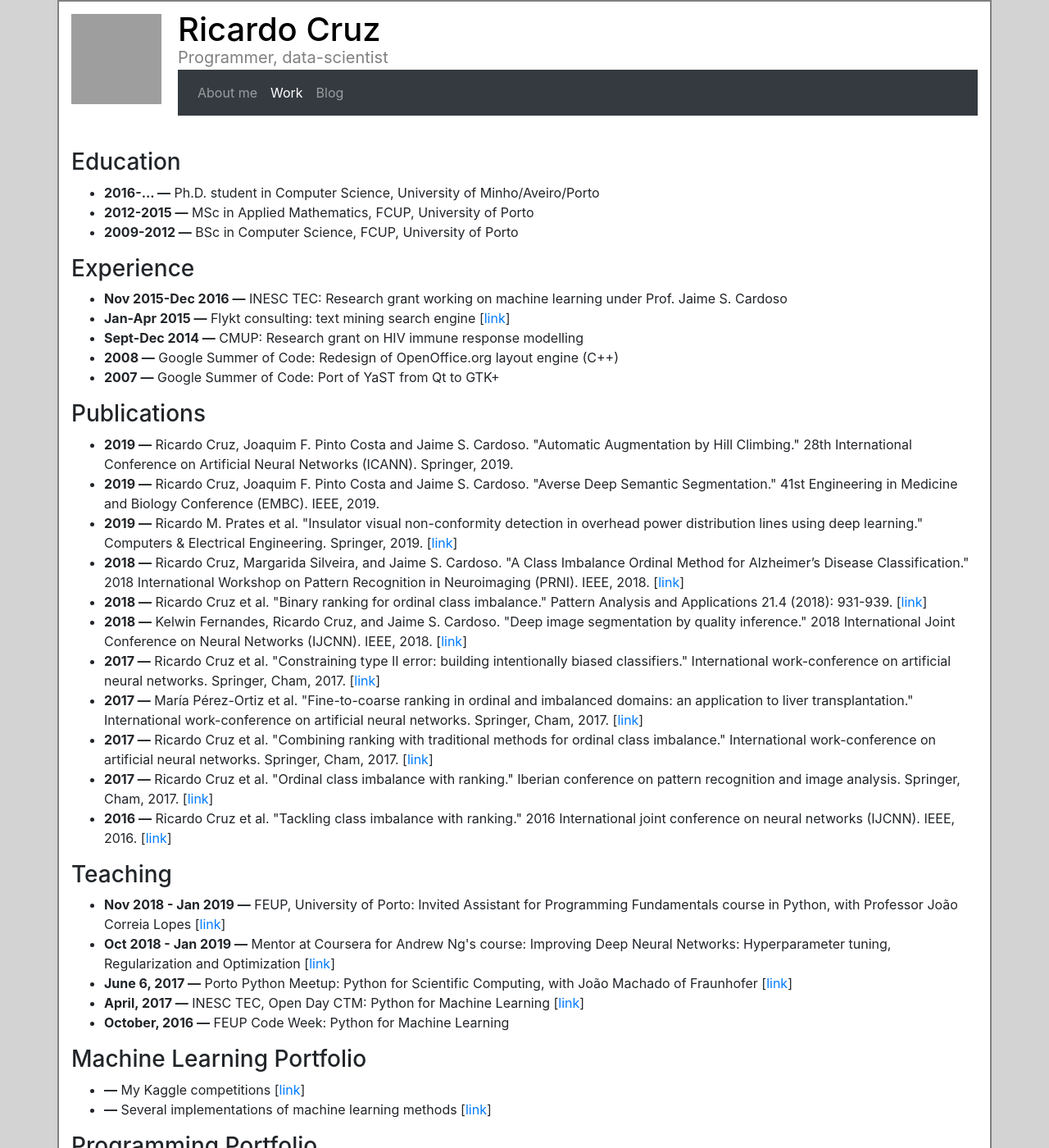
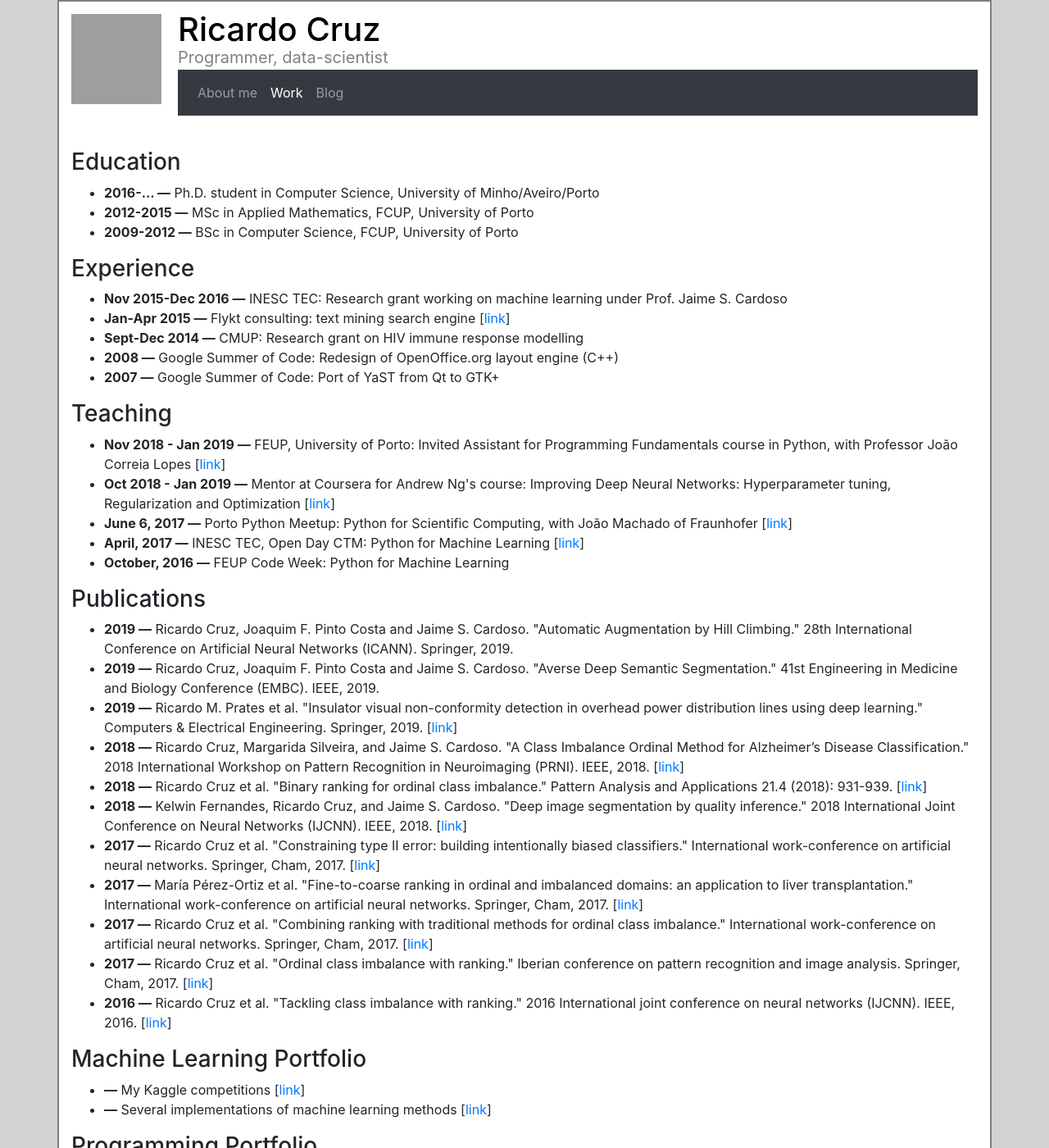
Before and after one commit to rpmcruz/rpmcruz.github.io, a Jekyll site: the page built from work.html, in a window 1280 px wide and 1400 px high. Shown: the whole window at 82% size. Built offline with Jekyll 4.4.1, drawn with Linux system fonts in a browser that asks for light colours; part of the change alters nothing that is shown; grey boxes are pictures that could not be loaded.

```diff
--- a/work.html
+++ b/work.html
@@ -30,6 +30,21 @@ active: work
 
 </ul>
 
+<h3>Teaching</h3>
+<ul>
+
+<li><b>Nov 2018 - Jan 2019 &mdash;</b> FEUP, University of Porto: Invited Assistant for Programming Fundamentals course in Python, with Professor João Correia Lopes [<a href="https://sigarra.up.pt/feup/en/UCURR_GERAL.FICHA_UC_VIEW?pv_ocorrencia_id=419983">link</a>]</li>
+
+<li><b>Oct 2018 - Jan 2019 &mdash;</b> Mentor at Coursera for Andrew Ng's course: Improving Deep Neural Networks: Hyperparameter tuning, Regularization and Optimization [<a href="https://coursera.credly.com/#!/member-badges/14523925">link</a>]</li>
+
+<li><b>June 6, 2017 &mdash;</b> Porto Python Meetup: Python for Scientific Computing, with João Machado of Fraunhofer [<a href="https://www.youtube.com/watch?v=klr1z1EJ1yY">link</a>]</li>
+
+<li><b>April, 2017 &mdash;</b> INESC TEC, Open Day CTM: Python for Machine Learning [<a href="http://bip.inesctec.pt/181/noticia-ev05.html">link</a>]</li>
+
+<li><b>October, 2016 &mdash;</b> FEUP Code Week: Python for Machine Learning</li>
+
+</ul>
+
 <h3>Publications</h3>
 <ul>
 
@@ -57,20 +72,6 @@ active: work
 
 </ul>
 
-<h3>Teaching</h3>
-<ul>
-
-<li><b>Nov 2018 - Jan 2019 &mdash;</b> FEUP, University of Porto: Invited Assistant for Programming Fundamentals course in Python, with Professor João Correia Lopes [<a href="https://sigarra.up.pt/feup/en/UCURR_GERAL.FICHA_UC_VIEW?pv_ocorrencia_id=419983">link</a>]</li>
-
-<li><b>Oct 2018 - Jan 2019 &mdash;</b> Mentor at Coursera for Andrew Ng's course: Improving Deep Neural Networks: Hyperparameter tuning, Regularization and Optimization [<a href="https://coursera.credly.com/#!/member-badges/14523925">link</a>]</li>
-
-<li><b>June 6, 2017 &mdash;</b> Porto Python Meetup: Python for Scientific Computing, with João Machado of Fraunhofer [<a href="https://www.youtube.com/watch?v=klr1z1EJ1yY">link</a>]</li>
-
-<li><b>April, 2017 &mdash;</b> INESC TEC, Open Day CTM: Python for Machine Learning [<a href="http://bip.inesctec.pt/181/noticia-ev05.html">link</a>]</li>
-
-<li><b>October, 2016 &mdash;</b> FEUP Code Week: Python for Machine Learning</li>
-
-</ul>
 
 <h3>Machine Learning Portfolio</h3>
 <ul>
```
